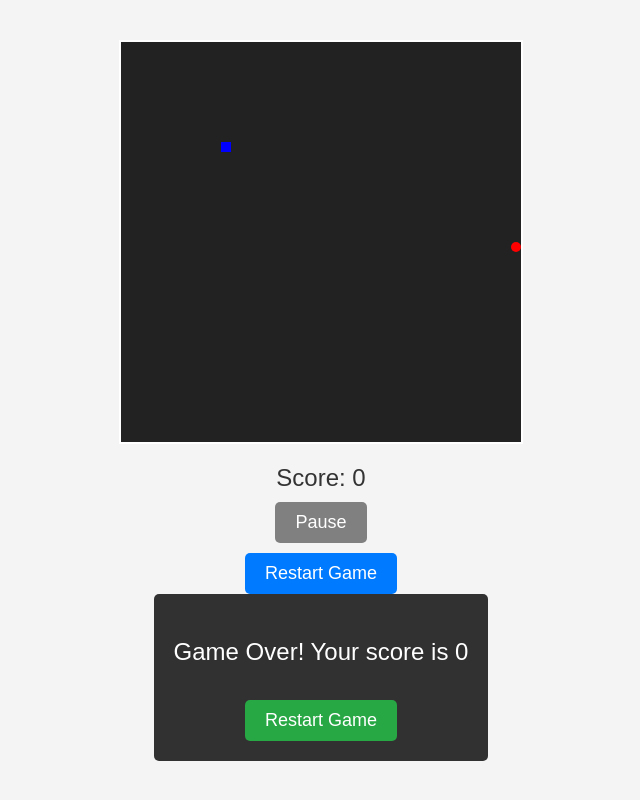
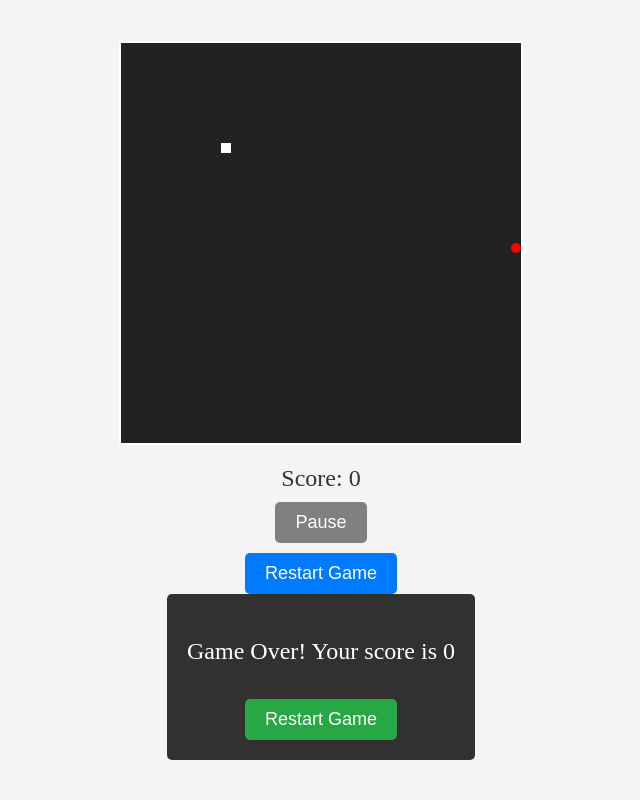
Before and after one commit to Basheer-Mahammad/Snake-Game, a plain HTML site: page index.html in a window 1280 px wide. Shown: the whole page, without its empty margins (319-959 px from the left). Drawn offline with Linux system fonts and the light colour scheme.

Commit message:
index.html

```diff
--- a/index.html
+++ b/index.html
@@ -2,7 +2,7 @@
 <html lang="en">
 <head>
   <meta charset="UTF-8">
-  <meta name="viewport" content="width=device-width, initial-scale=1.0">
+  <meta name="viewport" content="width=device-width, initial-scale=1.0, user-scalable=no">
   <title>Snake Game</title>
   <style>
     body {
@@ -13,11 +13,12 @@
       height: 100vh;
       margin: 0;
       background-color: #f4f4f4;
-      font-family: Arial, sans-serif;
+      overflow: hidden; /* Prevent page scrolling */
     }
     canvas {
       background-color: #222;
       border: 2px solid #fff;
+      display: block;
     }
     #score {
       margin-top: 20px;
@@ -64,7 +65,7 @@
 </head>
 <body>
 
-  <canvas id="snake-game" width="400" height="400"></canvas>
+  <canvas id="snake-game"></canvas>
   <div id="score">Score: 0</div>
   <button id="pause-btn">Pause</button>
   <button id="restart-btn" disabled>Restart Game</button>
@@ -77,6 +78,14 @@
   <script>
     const canvas = document.getElementById('snake-game');
     const ctx = canvas.getContext('2d');
+
+    // Function to adjust canvas size based on window size
+    function adjustCanvasSize() {
+      const width = window.innerWidth < 400 ? window.innerWidth : 400;
+      const height = window.innerHeight < 400 ? window.innerHeight : 400;
+      canvas.width = width;
+      canvas.height = height;
+    }
 
     const gridSize = 10;
     let snake = [{x: 200, y: 200}];
@@ -107,7 +116,7 @@
     }
 
     function drawFood() {
-      ctx.fillStyle = 'blue';
+      ctx.fillStyle = 'white'; // Food color changed to white
       ctx.fillRect(food.x, food.y, gridSize, gridSize);
     }
 
@@ -215,13 +224,6 @@
       startGame();
     }
 
-    function gameLoop() {
-      ctx.clearRect(0, 0, canvas.width, canvas.height);
-      updateSnake();
-      drawSnake();
-      drawFood();
-    }
-
     function pauseGame() {
       if (isPaused) {
         gameInterval = setInterval(gameLoop, speed);
@@ -233,6 +235,13 @@
       isPaused = !isPaused;
     }
 
+    function gameLoop() {
+      ctx.clearRect(0, 0, canvas.width, canvas.height);
+      updateSnake();
+      drawSnake();
+      drawFood();
+    }
+
     // Event listeners
     document.addEventListener('keydown', changeDirection);
     document.addEventListener('touchstart', handleTouchStart);
@@ -242,7 +251,12 @@
     restartGameBtn.addEventListener('click', restartGame);
 
     // Start the game initially
+    adjustCanvasSize();
     startGame();
+
+    // Adjust canvas size on window resize
+    window.addEventListener('resize', adjustCanvasSize);
+
   </script>
 
 </body>
```
